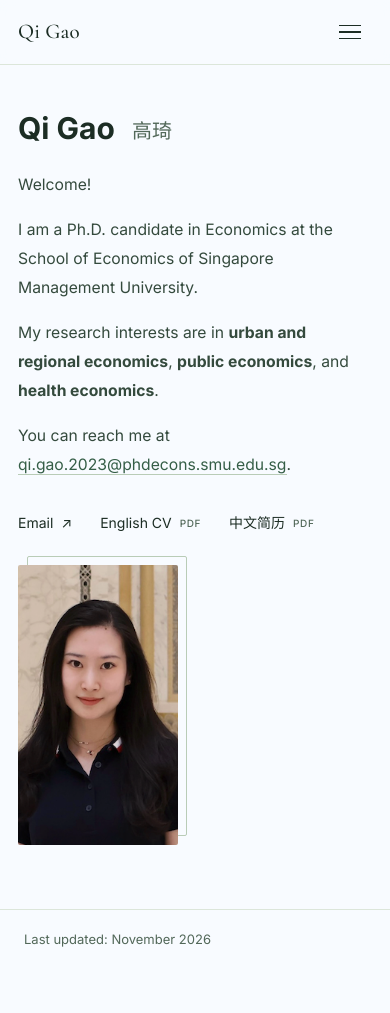
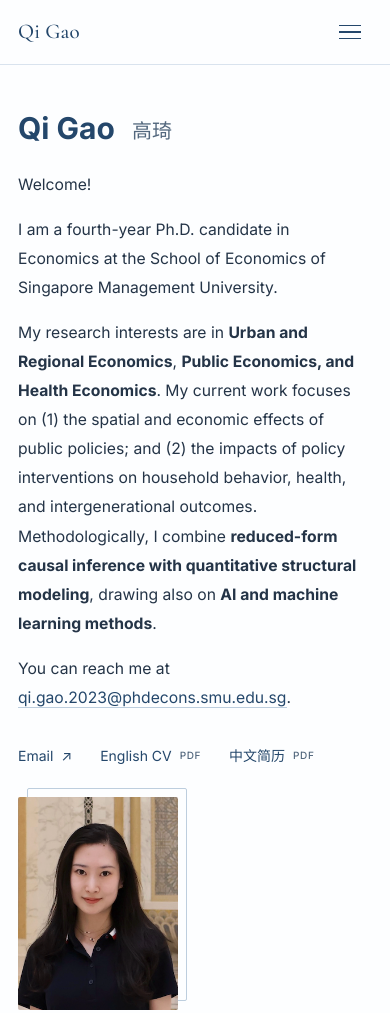
Before and after one commit to qigao-econ/qigao-econ.github.io, a plain HTML site: page index.html in a window 390 px wide. Shown: the top 1013 px of the page. Before the commit the page ends 976 px from the top, so only its background shows below. Drawn offline with nearby package versions, Linux system fonts and the light colour scheme.

Commit message:
Add files via upload

```diff
--- a/index.html
+++ b/index.html
@@ -4,13 +4,13 @@
   <meta charset="utf-8">
   <meta name="viewport" content="width=device-width, initial-scale=1">
   <meta name="robots" content="noindex, nofollow, noimageindex">
-  <meta name="theme-color" content="#f8fbff">
+  <meta name="theme-color" content="#fdfeff">
   <title>Qi Gao | Economics, Singapore Management University</title>
   <meta name="description" content="Qi Gao, Ph.D. candidate in Economics at Singapore Management University. Research interests: urban and regional economics; public economics; health economics.">
   <link rel="preconnect" href="https://fonts.googleapis.com">
   <link rel="preconnect" href="https://fonts.gstatic.com" crossorigin>
   <link rel="stylesheet" href="https://fonts.googleapis.com/css2?family=Cormorant+Garamond:wght@500;600&amp;family=Inter:wght@400;500;600;700&amp;display=swap">
-  <link rel="stylesheet" href="style.css?v=20261125-lightblue">
+  <link rel="stylesheet" href="style.css?v=20261125-medium-photo">
   <script src="site.js?v=20261112-email-link" defer></script>
 </head>
 <body>
@@ -37,8 +37,8 @@
   <div>
     <h1 id="home-title">Qi Gao <span class="name-cn" lang="zh-CN">高琦</span></h1>
     <p>Welcome!</p>
-    <p>I am a Ph.D. candidate in Economics at the School of Economics of Singapore Management University.</p>
-    <p>My research interests are in <strong>urban and regional economics</strong>, <strong>public economics</strong>, and <strong>health economics</strong>.</p>
+    <p>I am a fourth-year Ph.D. candidate in Economics at the School of Economics of Singapore Management University.</p>
+    <p>My research interests are in <strong>Urban and Regional Economics</strong>, <strong>Public Economics, and Health Economics</strong>. My current work focuses on (1) the spatial and economic effects of public policies; and (2) the impacts of policy interventions on household behavior, health, and intergenerational outcomes. Methodologically, I combine <strong>reduced-form causal inference with quantitative structural modeling</strong>, drawing also on <strong>AI and machine learning methods</strong>.</p>
     <p>You can reach me at <a href="mailto:qi.gao.2023@phdecons.smu.edu.sg">qi.gao.2023@phdecons.smu.edu.sg</a>.</p>
     <ul class="links" aria-label="Contact and curriculum vitae">
       <li><a href="mailto:qi.gao.2023@phdecons.smu.edu.sg">Email <span aria-hidden="true">↗</span></a></li>
@@ -47,7 +47,7 @@
     </ul>
   </div>
   <div class="portrait">
-    <img src="assets/photo.png" alt="Qi Gao" width="210" height="280" fetchpriority="high">
+    <img src="assets/photo.png" alt="Qi Gao" width="180" height="240" fetchpriority="high">
   </div>
 </section>
 
--- a/style.css
+++ b/style.css
@@ -3,14 +3,14 @@
    Fonts: Cormorant Garamond (name, headings) + Inter (text).
    To change colors, edit the values in :root only. */
 :root {
-  --bg: #f8fbff;            /* page background */
-  --ink: #1c2d24;           /* main text */
-  --body: #344a3d;          /* paragraph text */
-  --muted: #526859;         /* secondary text */
-  --line: #dce6da;          /* borders */
-  --accent: #355e47;          /* deep green: accents, headings, links */
-  --accent-light: #b9ccb7;    /* photo frame, underlines */
-  --accent-wash: #edf4eb;     /* badges, hover */
+  --bg: #fdfeff;            /* page background */
+  --ink: #24476b;           /* main text */
+  --body: #243447;          /* paragraph text */
+  --muted: #52677d;         /* secondary text */
+  --line: #d9e3ee;          /* borders */
+  --accent: #24476b;          /* navy blue: accents, headings, links */
+  --accent-light: #bdcede;    /* photo frame, underlines */
+  --accent-wash: #eaf2fa;     /* badges, hover */
   --display: "Cormorant Garamond", "Playfair Display", Georgia, "Songti SC", serif;
   --sans: "Inter", -apple-system, "Helvetica Neue", Arial, "PingFang SC", "Microsoft YaHei", sans-serif;
 }
@@ -18,10 +18,11 @@
 * { box-sizing: border-box; }
 html { -webkit-text-size-adjust: 100%; scroll-padding-top: 80px; }
 body {
-  margin: 0; color: var(--ink); font-family: var(--sans); font-size: 16px; line-height: 1.7;
+  margin: 0; color: var(--body); font-family: var(--sans); font-size: 16px; line-height: 1.7;
   background-color: var(--bg);
   min-height: 100vh; display: flex; flex-direction: column;
 }
+h1, h2, h3 { color: var(--ink); }
 img { max-width: 100%; display: block; }
 a { color: var(--accent); text-decoration: none; border-bottom: 1px solid var(--accent-light); }
 a:hover, a:focus-visible { color: var(--ink); border-bottom-color: var(--accent); }
@@ -30,7 +31,7 @@ a:hover, a:focus-visible { color: var(--ink); border-bottom-color: var(--accent)
 /* ===== Top bar ===== */
 .topbar {
   position: sticky; top: 0; z-index: 10;
-  background: rgba(248, 251, 255, 0.88); backdrop-filter: blur(8px); -webkit-backdrop-filter: blur(8px);
+  background: rgba(253, 254, 255, 0.88); backdrop-filter: blur(8px); -webkit-backdrop-filter: blur(8px);
   border-bottom: 1px solid var(--line);
 }
 .topbar .inner {
@@ -60,7 +61,7 @@ main { flex: 1; width: 100%; max-width: 1120px; margin: 0 auto; padding: 0 24px;
 
 /* ===== Home hero ===== */
 .hero {
-  display: grid; grid-template-columns: minmax(0, 1fr) 210px; gap: 64px; align-items: start;
+  display: grid; grid-template-columns: minmax(0, 1fr) 180px; gap: 64px; align-items: start;
   padding: 64px 0 76px;
 }
 .hero h1 { font-family: var(--sans); font-size: 34px; font-weight: 700; line-height: 1.3; margin: 0 0 22px; }
@@ -75,12 +76,12 @@ main { flex: 1; width: 100%; max-width: 1120px; margin: 0 auto; padding: 0 24px;
 .links svg { width: 18px; height: 18px; fill: currentColor; flex: none; }
 
 /* Photo with an offset frame */
-.portrait { position: relative; width: 210px; max-width: 100%; justify-self: end; margin: 16px 10px 0 0; }
+.portrait { position: relative; width: 180px; max-width: 100%; justify-self: end; margin: 16px 10px 0 0; }
 .portrait::before {
   content: ""; position: absolute; top: -9px; right: -9px; bottom: 9px; left: 9px;
   border: 1px solid var(--accent-light); border-radius: 2px;
 }
-.portrait img { position: relative; width: 100%; aspect-ratio: 3 / 4; object-fit: cover; border-radius: 2px; }
+.portrait img { position: relative; width: 100%; height: auto; aspect-ratio: 3 / 4; object-fit: cover; border-radius: 2px; }
 
 /* ===== Inner pages ===== */
 .page { padding: 56px 0 80px; max-width: 860px; }
@@ -90,7 +91,7 @@ main { flex: 1; width: 100%; max-width: 1120px; margin: 0 auto; padding: 0 24px;
   font-family: var(--display); font-size: 27px; font-weight: 500; color: var(--accent);
   margin: 44px 0 14px; padding-bottom: 8px; border-bottom: 1px solid var(--line);
 }
-.page h3 { font-size: 13px; font-weight: 600; letter-spacing: .12em; text-transform: uppercase; color: var(--muted); margin: 26px 0 10px; }
+.page h3 { font-size: 13px; font-weight: 600; letter-spacing: .12em; text-transform: uppercase; color: var(--ink); margin: 26px 0 10px; }
 
 /* Papers */
 .paper { padding: 18px 0 20px; border-bottom: 1px solid var(--line); }
@@ -140,7 +141,7 @@ main { flex: 1; width: 100%; max-width: 1120px; margin: 0 auto; padding: 0 24px;
   .menu {
     display: none; position: absolute; top: 64px; left: 0; right: 0;
     flex-direction: column; gap: 0; padding: 8px 18px 14px;
-    background: rgba(248, 251, 255, 0.98); border-bottom: 1px solid var(--line);
+    background: rgba(253, 254, 255, 0.98); border-bottom: 1px solid var(--line);
   }
   .menu.open { display: flex; }
   .menu li a { display: block; padding: 12px 0; }
```
Also changed, not shown: cv.html (+2 -2 lines), research.html (+2 -2 lines), teaching.html (+2 -2 lines).
